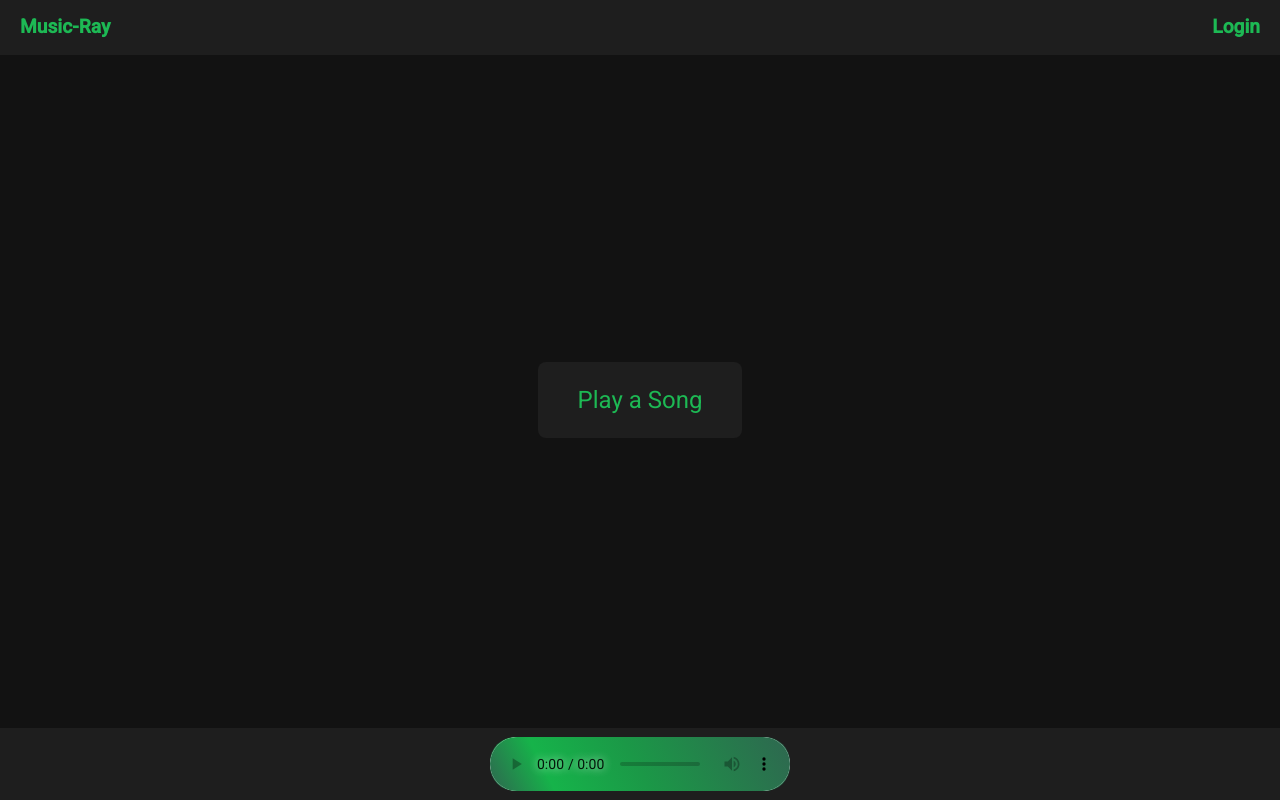
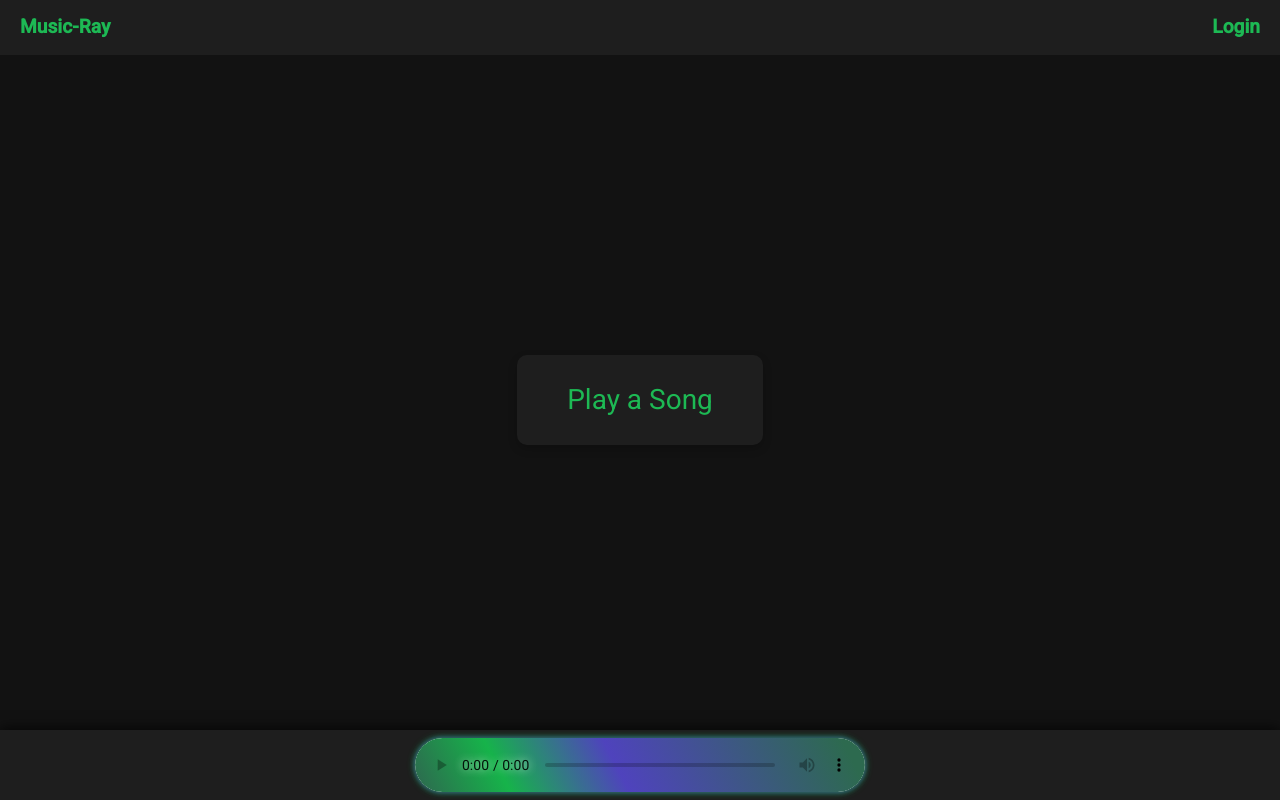
Before and after one commit to Razvanell/Musicray-angular, an Angular app: page /home in a window 1280 px wide. Built offline with nearby package versions, Linux system fonts and the light colour scheme; no server answers.

Commit message:
Changed home and mediaplayer styles

```diff
--- a/src/app/home/home.component.css
+++ b/src/app/home/home.component.css
@@ -9,19 +9,27 @@
 }
 
 .play-button {
-  background-color: #1e1e1e; /* Dark gray button background */
-  color: #1db954;            /* Spotify green text */
-  font-size: 24px;
-  padding: 20px 40px;
+  background-color: #1e1e1e;
+  color: #1db954;
+  font-size: 28px;
+  padding: 24px 50px;
   border: none;
-  border-radius: 8px;
+  border-radius: 10px;
   cursor: pointer;
-  transition: background-color 0.3s ease;
+  transition: all 0.3s ease;
+  box-shadow: 0 4px 10px rgba(0, 0, 0, 0.2);
 }
 
 .play-button:hover {
-  background-color: #1db954; /* Spotify green on hover */
-  color: #121212;            /* Dark background for text on hover */
+  background-color: #1db954;
+  color: #121212;
+  transform: translateY(-2px) scale(1.03);
+  box-shadow: 0 0 15px rgba(30, 215, 96, 0.5);
+}
+
+.play-button:active {
+  transform: scale(0.97);
+  box-shadow: 0 0 8px rgba(30, 215, 96, 0.3);
 }
 
 .play-button:focus {
--- a/src/app/mediaplayer/mediaplayer.component.css
+++ b/src/app/mediaplayer/mediaplayer.component.css
@@ -6,13 +6,29 @@
   z-index: 99;
   display: flex;
   justify-content: center;
-    padding: 9px;
+  padding: 8px;
+  box-shadow: 0 -2px 12px rgba(0, 0, 0, 0.7);
+  border: none;
 }
 
 audio,
 audio::-webkit-media-controls-panel {
   border: none;
-    border-radius: 25px;
-    background: rgb(55, 73, 92);
-    background: linear-gradient(243deg, #2d6a4f 3%, #1b9847 51%, #16b34a 80%, #2d6a4f 99%);
+  border-radius: 30px;
+  width: 450px;
+  padding: px;
+  background: linear-gradient(243deg, #2d6a4f 5%, #4f43bd 55%, #16b34a 80%, #2d6a4f 99%);
+  box-shadow:
+    0 0 3px #2d6a4f,
+    0 0 5px #40369a,
+    0 0 7px #16b34a;
+  transition: box-shadow 0.3s ease, transform 0.3s ease;
 }
+
+audio:hover {
+  transform: scale(1.01);
+  box-shadow:
+    0 0 10px #2d6a4f,
+    0 0 15px #40369a,
+    0 0 20px #16b34a;
+}
```
Lines whose indentation alone changed are shown as unchanged.
